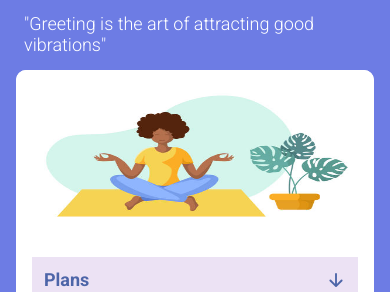
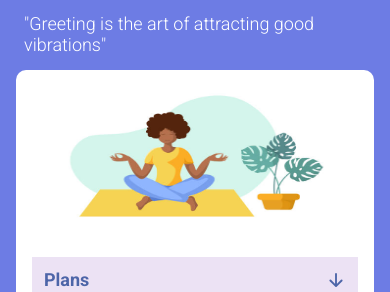
Before and after one commit to pedrolpin4/GratiBox_React, a React (Create React App) app: page /plans-selection in a window 390 px wide. Shown: the part 174-466 px from the top of the page. Built offline with nearby package versions, Linux system fonts and the light colour scheme; no server answers; sample sign-in values are in the browser's storage.

Commit message:
fix: fix desktop image's responsivity

```diff
--- a/sass/pages/_plans-options.scss
+++ b/sass/pages/_plans-options.scss
@@ -37,6 +37,7 @@
 
     &__image{
         width: 100%;
+        max-width: 300px;
         height: 172px;
         border-radius: 10px;
     }
--- a/sass/pages/_plans.scss
+++ b/sass/pages/_plans.scss
@@ -20,7 +20,7 @@
         font-weight: 300;
         font-size: 18px;
         line-height: 21px;
-        width: 330px;
+        width: 100%;
         color: $color-white;
         text-align: start;
     }
--- a/src/css/style.css
+++ b/src/css/style.css
@@ -442,6 +442,7 @@ table {
     border-radius: 10px; }
   .plans-options__image {
     width: 100%;
+    max-width: 300px;
     height: 172px;
     border-radius: 10px; }
   .plans-options__btn {
@@ -610,6 +611,6 @@ table {
     font-weight: 300;
     font-size: 18px;
     line-height: 21px;
-    width: 330px;
+    width: 100%;
     color: #fff;
     text-align: start; }
```
